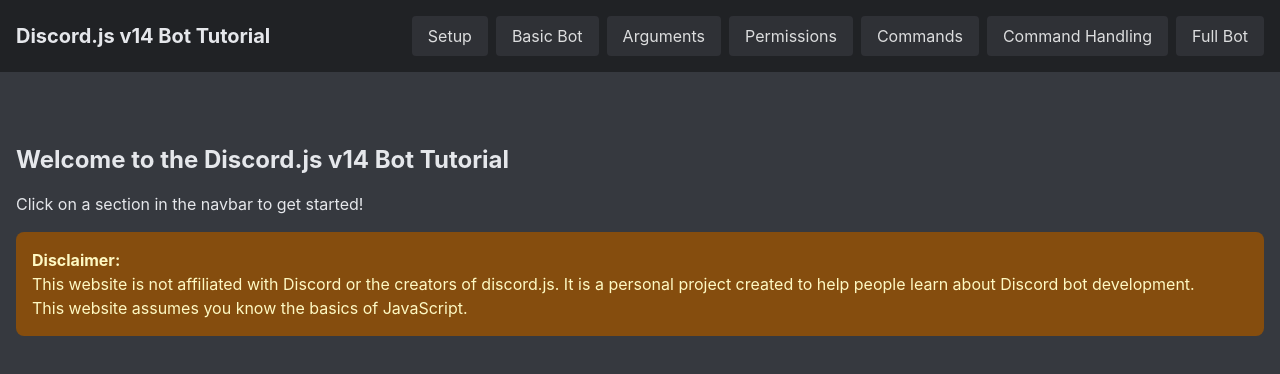
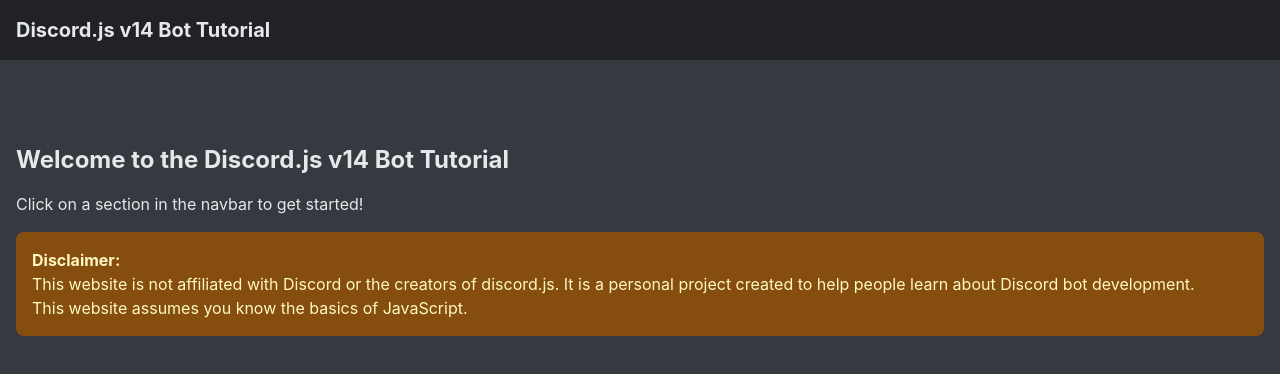
Before and after one commit to ToolSchism/discordjs, a plain HTML site: page index.html in a window 1280 px wide. Drawn offline with nearby package versions, Linux system fonts and the light colour scheme.

Commit message:
Buttons will be inserted dynamically

```diff
--- a/index.html
+++ b/index.html
@@ -14,13 +14,7 @@
         <div class="container mx-auto">
             <h1 class="text-xl font-bold mb-2">Discord.js v14 Bot Tutorial</h1>
             <div class="flex flex-wrap gap-2">
-                <button onclick="showSection('setup')" class="nav-button">Setup</button>
-                <button onclick="showSection('basic-bot')" class="nav-button">Basic Bot</button>
-                <button onclick="showSection('arguments')" class="nav-button">Arguments</button>
-                <button onclick="showSection('permissions')" class="nav-button">Permissions</button>
-                <button onclick="showSection('commands')" class="nav-button">Commands</button>
-                <button onclick="showSection('handling-commands')" class="nav-button">Command Handling</button>
-                <button onclick="showSection('full-bot')" class="nav-button">Full Bot</button>
+
             </div>
         </div>
     </nav>
```
